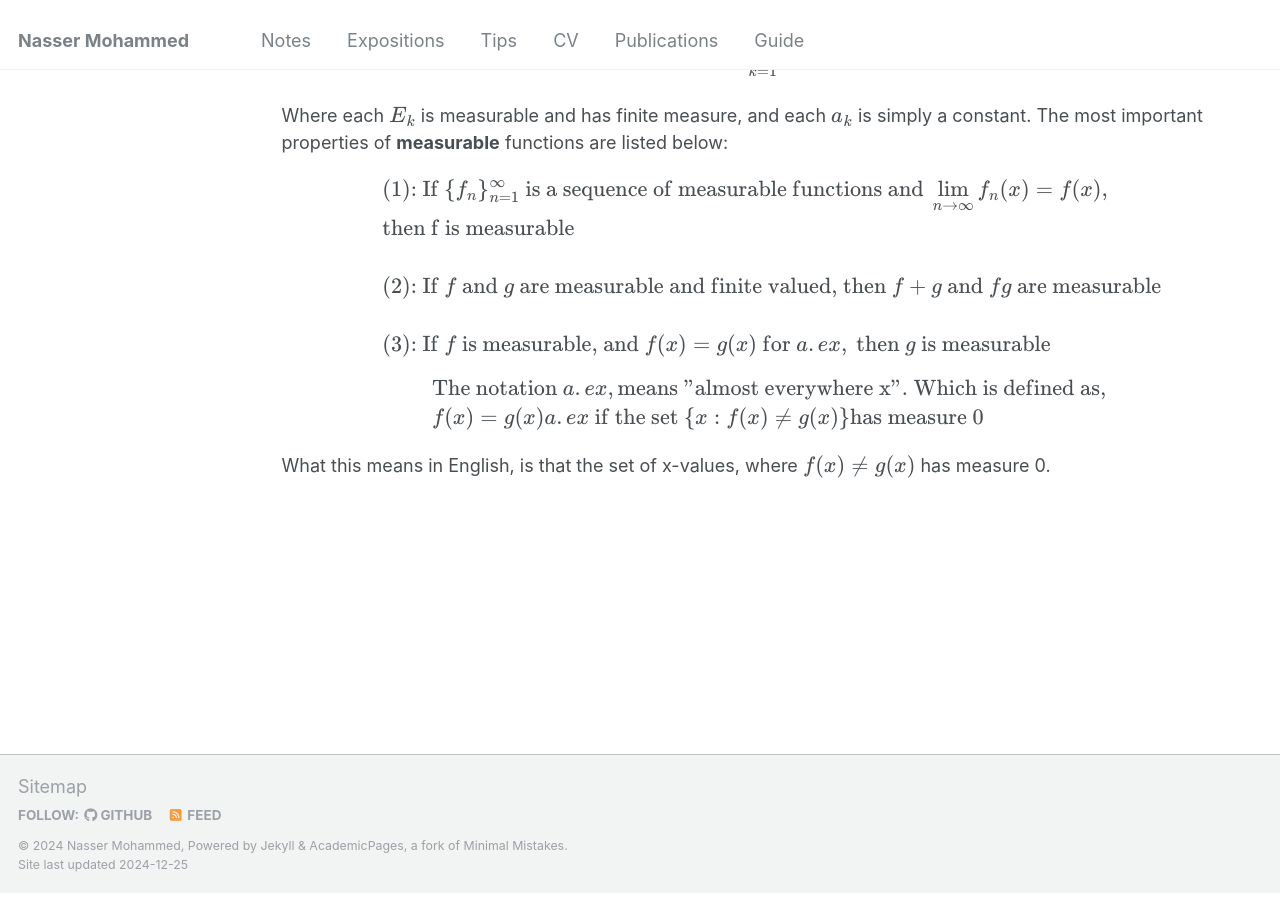
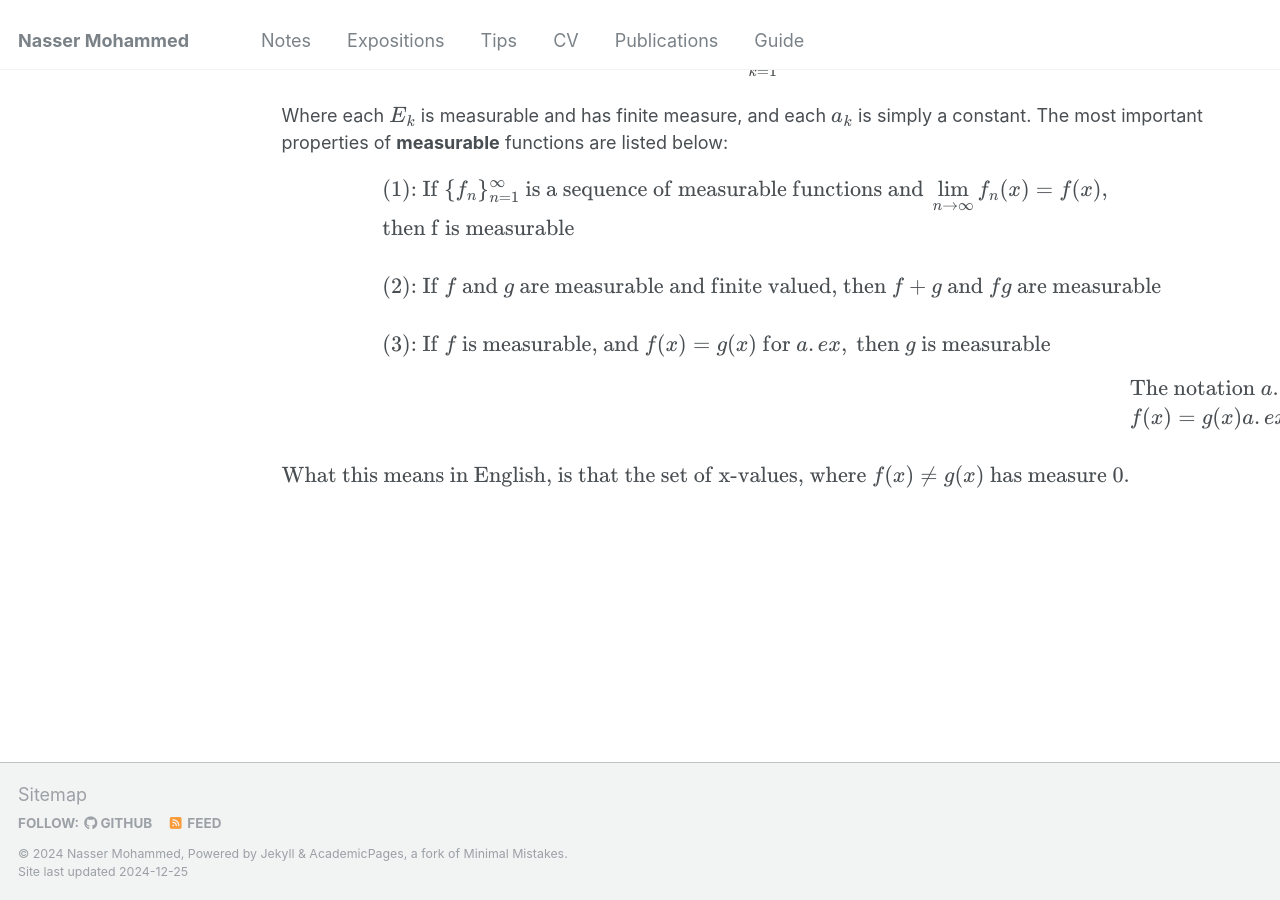
Before and after one commit to Nasser-Mohammed/Nasser-Mohammed.github.io, a Jekyll site: the page built from _pages/notes/analysis/lebesguemeas.md, in a window 1280 px wide and 900 px high, scrolled down 6120 px. Built offline with Jekyll 4.4.1, drawn with Linux system fonts in a browser that asks for light colours.

Commit message:
Update lebesguemeas.md

```diff
--- a/_pages/notes/analysis/lebesguemeas.md
+++ b/_pages/notes/analysis/lebesguemeas.md
@@ -142,9 +142,10 @@
 <div style="text-align: center;">
 $$
 \begin{align*}
-&\text{The notation } a.e x, \text{means "almost everywhere x". Which is defined as, }\\
-&f(x) = g(x) a.e x \text{ if the set } \{x: f(x) \neq g(x)\} \text{has measure 0}
+&\text{The notation } a.e \text{  } x, \text{means "almost everywhere x". Which is defined as, }\\
+&f(x) = g(x) a.e x \text{ if the set } \{x: f(x) \neq g(x)\} \text{has measure 0} \\
+\\
+\text{What this means in English, is that the set of x-values, where } f(x) \neq g(x) \text{ has measure 0.}
 \end{align*}
 $$
 </div>
-What this means in English, is that the set of x-values, where \\(f(x) \neq g(x)\\) has measure 0.
```
